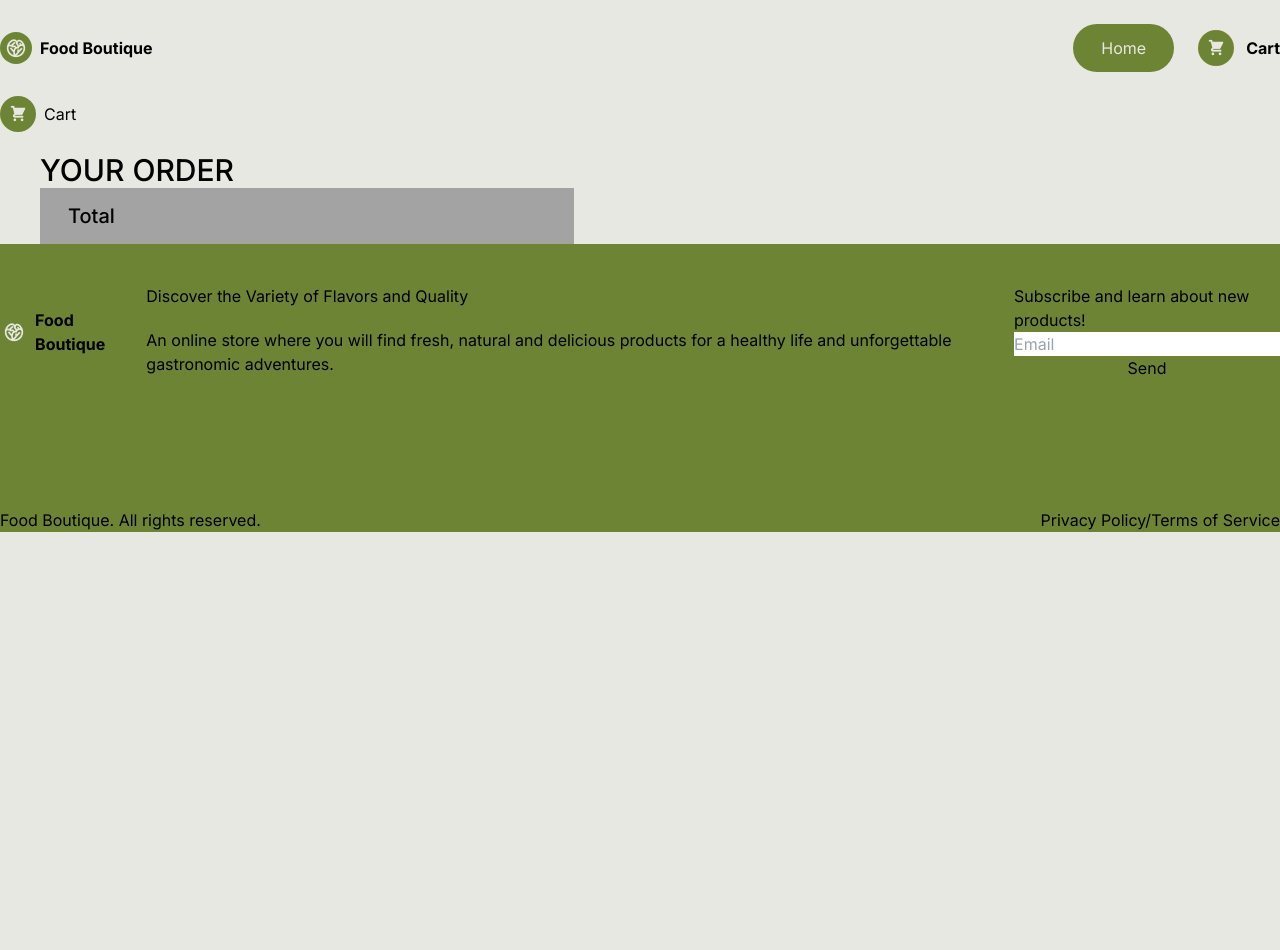
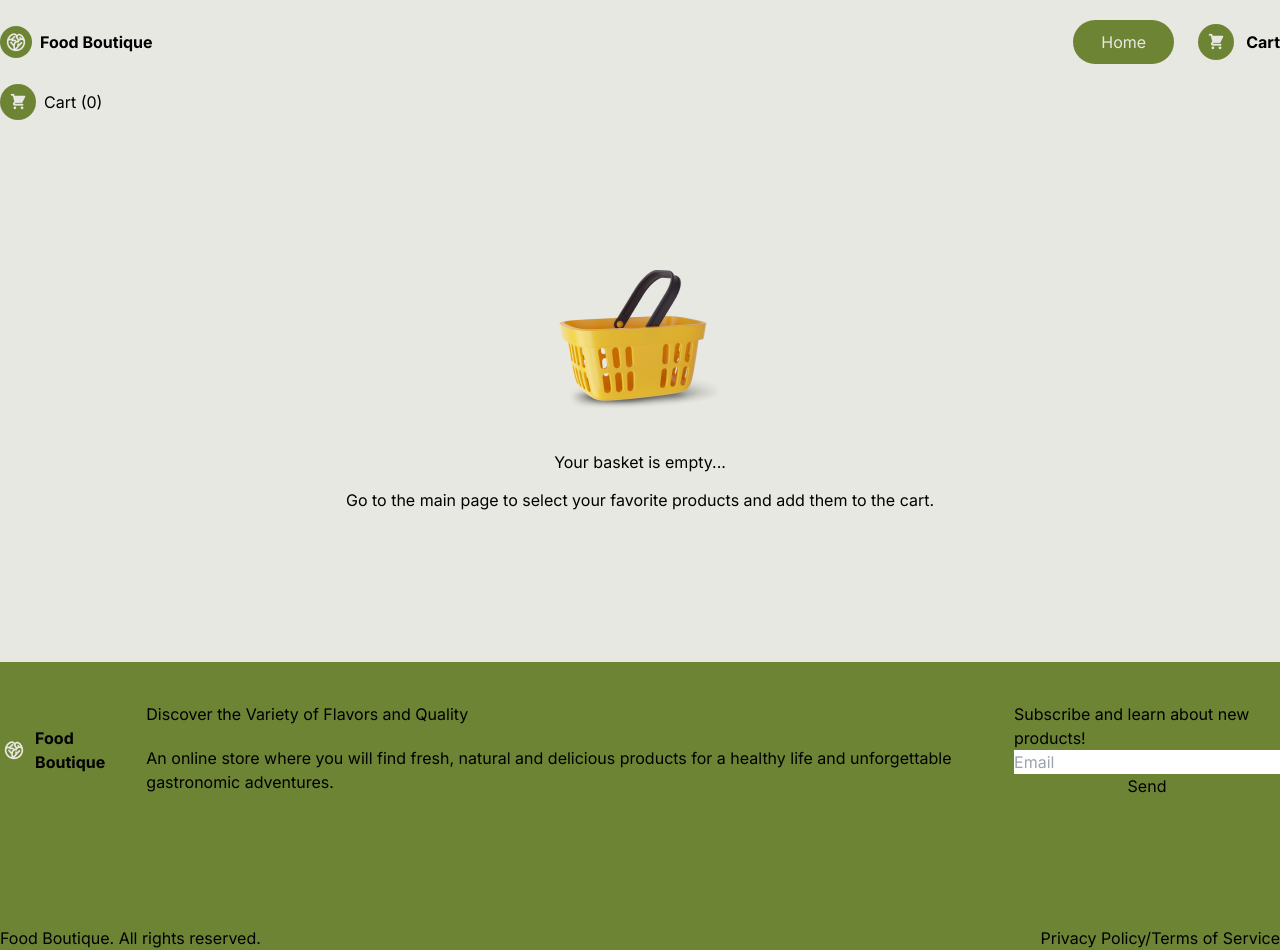
Before and after one commit to Volodymyr-bart/food-boutique, a Next.js app: page /cart in a window 1280 px wide. Before the commit the page ends 800 px from the top, so only its background shows below. Built offline with nearby package versions, Linux system fonts and the light colour scheme.

Commit message:
fix cart products

```diff
--- a/app/cart/page.tsx
+++ b/app/cart/page.tsx
@@ -22,13 +22,15 @@ const Cart = () => {
   };
 
   return (
-    <section className="flex flex-col min-h-full">
+    <>
       <div className="flex gap-2 items-center">
         <div className="flex justify-center items-center  bg-primaryGreen w-9 h-9 rounded-30">
           <Image src="/basket.png" alt="Logo" width={18} height={18} priority />
         </div>
-        <p>Cart {products.length ? products.length : <></>}</p>
+        <p>Cart ({products.length}) </p>
       </div>
+      {products.length ? (
+        <section className="flex flex-col min-h-full">
           <div className="mx-auto w-full mt-5 flex gap-10">
             <div>
               {products.length ? (
@@ -48,7 +50,9 @@ const Cart = () => {
               </ul>
             </div>
             <div>
-          <h3 className="text-3xl font-medium text-primaryBlack">YOUR ORDER</h3>
+              <h3 className="text-3xl font-medium text-primaryBlack">
+                YOUR ORDER
+              </h3>
               <div className="flex justify-between items-center w-[534px] px-7 py-3.5 bg-primaryGrey">
                 <p className="text-xl font-medium text-primaryBlack">Total</p>
                 {products.length ? (
@@ -62,6 +66,26 @@ const Cart = () => {
             </div>
           </div>
         </section>
+      ) : (
+        <section className="flex flex-col items-center my-[150px]">
+          <Image
+            className=" mb-10"
+            src="/icons/shopping-basket.png"
+            alt="shopping-basket"
+            width={164}
+            height={140}
+            priority
+          />
+          <div className="flex flex-col gap-3.5 text-center">
+            <h3>Your basket is empty...</h3>
+            <p>
+              Go to the main page to select your favorite products and add them
+              to the cart.
+            </p>
+          </div>
+        </section>
+      )}
+    </>
   );
 };
 
--- a/entities/Product/DiscountProduct.tsx
+++ b/entities/Product/DiscountProduct.tsx
@@ -1,31 +1,57 @@
+import { useCartProducts } from "@/store";
 import Image from "next/image";
+import { shallow } from "zustand/shallow";
 
 const DiscountProduct = ({ product }: any) => {
-  const { img, name, category, size, popularity } = product;
+  const { addProductToCart } = useCartProducts(
+    (state) => ({
+      addProductToCart: state.addProductToCart,
+    }),
+    shallow
+  );
+  const { img, name, price } = product;
   return (
-    <li className="flex gap-2 bg-secondaryWhite rounded-30 p-5 ">
+    <li className="relative flex flex-col gap-2 bg-secondaryWhite rounded-30 p-4">
       <Image
         src={img}
         alt={name}
         className="bg-primaryWhite"
         priority
-        width={74}
-        height={74}
+        width={150}
+        height={150}
       />
-      <div className="flex flex-col">
-        <h3 className="general-card-title">{name}</h3>
-        <div className="flex flex-col general-span-container">
-          <span className="general-span-info">
-            Category:<span className="span-info-value">{category}</span>
+      <div className="w-full flex justify-between items-center">
+        <h3 className="text-xl font-medium text-primaryBlack">{name}</h3>
+
+        <div className="ml-auto flex gap-2 items-center">
+          <span className="font-medium text-xl text-primaryBlack">
+            ${price}
           </span>
-          <span className="general-span-info">
-            Size:<span className="span-info-value">{size}</span>
-          </span>
-          <span className="general-span-info">
-            Popularity:<span className="span-info-value">{popularity}</span>
-          </span>
+          <button
+            type="submit"
+            className="w-8 h-8 rounded-30 p-2 bg-primaryGreen"
+            onClick={() => {
+              addProductToCart(product);
+            }}
+          >
+            <Image
+              src="/basket.png"
+              alt="basket"
+              priority
+              width={18}
+              height={18}
+            />
+          </button>
         </div>
       </div>
+      <Image
+        className="absolute top-3 right-3 w-15 h-15"
+        src="/icons/discount.png"
+        alt="basket"
+        priority
+        width={60}
+        height={60}
+      />
     </li>
   );
 };
--- a/entities/Product/PopularProduct.tsx
+++ b/entities/Product/PopularProduct.tsx
@@ -1,9 +1,22 @@
+import { useCartProducts } from "@/store";
 import Image from "next/image";
+import { shallow } from "zustand/shallow";
+import { Product } from "../types/Product";
 
-const PopularProduct = ({ product }: any) => {
+type Props = {
+  product: Product;
+};
+
+const PopularProduct = ({ product }: Props) => {
+  const { addProductToCart } = useCartProducts(
+    (state) => ({
+      addProductToCart: state.addProductToCart,
+    }),
+    shallow
+  );
   const { img, name, category, size, popularity } = product;
   return (
-    <li className="flex gap-2 bg-secondaryWhite rounded-30 p-5 ">
+    <li className="w-[275px] flex gap-2 bg-secondaryWhite rounded-30 p-3 relative">
       <Image
         src={img}
         alt={name}
@@ -13,19 +26,31 @@ const PopularProduct = ({ product }: any) => {
         height={74}
       />
       <div className="flex flex-col">
-        <h3 className="general-card-title">{name}</h3>
-        <div className="flex flex-col general-span-container">
-          <span className="general-span-info">
-            Category:<span className="span-info-value">{category}</span>
-          </span>
-          <span className="general-span-info">
-            Size:<span className="span-info-value">{size}</span>
-          </span>
-          <span className="general-span-info">
-            Popularity:<span className="span-info-value">{popularity}</span>
-          </span>
+        <h3 className="text-xl font-medium text-primaryBlack">{name}</h3>
+        <div className="flex flex-col ">
+          <div className="text-xs">
+            <span className="text-primaryGrey">Category: </span>
+            <span className="text-primaryBlack">{category}</span>
+          </div>
+          <div className="text-xs">
+            <span className="text-primaryGrey">Size:</span>
+            <span className="text-primaryBlack">{size}</span>
+          </div>
+          <div className="text-xs">
+            <span className="text-xs text-primaryGrey">Popularity:</span>
+            <span className="text-primaryBlack">{popularity}</span>
+          </div>
         </div>
       </div>
+      <button
+        type="submit"
+        className="absolute top-3 right-3 w-5 h-5 rounded-30 p-1 bg-primaryGreen"
+        onClick={() => {
+          addProductToCart(product);
+        }}
+      >
+        <Image src="/basket.png" alt="basket" priority width={12} height={12} />
+      </button>
     </li>
   );
 };
--- a/entities/Product/ProductCart.tsx
+++ b/entities/Product/ProductCart.tsx
@@ -1,4 +1,3 @@
-"use client";
 import React from "react";
 import Image from "next/image";
 import { Product } from "../types/Product";
@@ -35,29 +34,30 @@ const ProductCart = ({ product }: Props) => {
         <h3 className="text-xl font-medium text-primaryBlack">{name}</h3>
         <div className="flex flex-col gap-2 mt-2.5">
           <div className="flex justify-between">
-            <span className="text-xs">
-              Category:<span className="span-info-value">{category}</span>
-            </span>
-            <span className="text-xs">
-              Size:<span className="span-info-value">{size}</span>
-            </span>
+            <div className="text-xs">
+              <span className="text-primaryGrey">Category: </span>
+              <span className="text-primaryBlack">{category}</span>
+            </div>
+            <div className="text-xs">
+              <span className="text-primaryGrey">Size: </span>
+              <span className="text-primaryBlack">{size}</span>
+            </div>
           </div>
-
-          <span className="text-xs">
-            Popularity:<span className="span-info-value">{popularity}</span>
-          </span>
+          <div>
+            <span className="text-xs text-primaryGrey">Popularity: </span>
+            <span className="text-primaryBlack">{popularity}</span>
+          </div>
         </div>
       </div>
 
       <div className=" w-full flex  justify-between items-end">
-        <span className="general-span-price">&#36;{price}</span>
+        <span className="font-medium text-xl text-primaryBlack ">
+          &#36;{price}
+        </span>
         <button
           type="submit"
           className="w-8 h-8 rounded-30 p-2 bg-primaryGreen"
           onClick={() => {
-            console.log(product);
-            console.log("click");
-
             addProductToCart(product);
           }}
         >
--- a/shared/Container/ui/Container.tsx
+++ b/shared/Container/ui/Container.tsx
@@ -4,7 +4,7 @@ type Props = {
   children: ReactNode;
 };
 const Container = ({ children }: Props) => {
-  return <div className="xl:px-24">{children}</div>;
+  return <div className="desktop:px-24">{children}</div>;
 };
 
 export default Container;
--- a/tailwind.config.ts
+++ b/tailwind.config.ts
@@ -11,10 +11,9 @@ const config: Config = {
   ],
   theme: {
     screens: {
-      sm: "480px",
-      md: "768px",
-      lg: "976px",
-      xl: "1440px",
+      mobile: "375px",
+      tablet: "768px",
+      desktop: "1440px",
     },
     extend: {
       backgroundImage: {
--- a/widgets/TheFooter.tsx
+++ b/widgets/TheFooter.tsx
@@ -2,7 +2,7 @@ import Image from "next/image";
 
 const TheFooter = () => {
   return (
-    <footer className="flex flex-col gap-32 bg-primaryGreen w-full xl:px-24">
+    <footer className="flex flex-col gap-32 bg-primaryGreen w-full desktop:px-24">
       <div className="flex gap-4 justify-between mt-10">
         <div className="flex items-center gap-2 ">
           <div className="flex justify-center items-center  bg-primaryGreen w-8 h-8 rounded-30">
--- a/widgets/TheHeader.tsx
+++ b/widgets/TheHeader.tsx
@@ -10,7 +10,7 @@ const navItems = [
 const TheHeader = () => {
   return (
     <header className="flex py-6">
-      <div className="flex items-center gap-2">
+      <Link href={"/"} className="flex items-center gap-2">
         <div className="flex justify-center items-center  bg-primaryGreen w-8 h-8 rounded-30">
           <Image
             src="/tdesign_cabbage.png"
@@ -22,10 +22,15 @@ const TheHeader = () => {
           />
         </div>
         <b className="text-primaryBlack">Food Boutique</b>
-      </div>
+      </Link>
       <nav className="ml-auto flex gap-6 items-center list-none">
-        <li className="px-7 py-3 bg-primaryGreen rounded-30 text-primaryWhite">
-          <Link href={"/"}>Home</Link>
+        <li>
+          <Link
+            className="px-7 py-3 bg-primaryGreen rounded-30 text-primaryWhite"
+            href={"/"}
+          >
+            Home
+          </Link>
         </li>
         <li>
           <Link href={"/cart"} className="flex items-center gap-3 ">
```
Also changed, not shown: public/icons/discount.png (added), public/icons/shopping-basket.png (added). Lines whose indentation alone changed are shown as unchanged.
